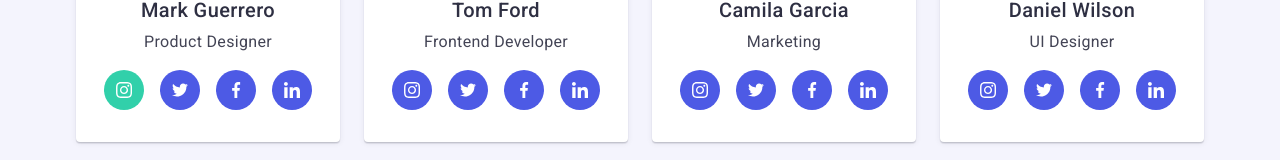
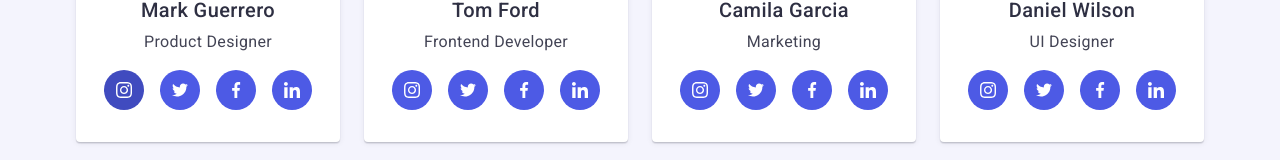
Before and after one commit to YevheniiBaron/goit-markup-hw-04, a plain HTML site: page index.html in a window 1280 px wide. In both pictures the pointer is over the link 124 px from the left and 1776 px from the top of the page. Shown: the part 1687-1847 px from the top of the page. Drawn offline with nearby package versions, Linux system fonts and the light colour scheme.

Commit message:
add html css

```diff
--- a/css/styles.css
+++ b/css/styles.css
@@ -362,6 +362,7 @@ img {
   gap: 16px;
   margin-top: 16px;
 }
+
 .team-social-link {
   background-color: #4d5ae5;
   border-radius: 50%;
@@ -375,7 +376,7 @@ img {
 
 .team-social-link:hover,
 .team-social-link:focus {
-  background-color: #31d0aa;
+  background-color: #404bbf;
 }
 
 
@@ -385,9 +386,6 @@ img {
 .team-social-icon {
   fill: #ffffff;
 }
-
-
-
 
 .portfolio {
   padding-top: 120px;
```
Lines whose indentation alone changed are shown as unchanged.
